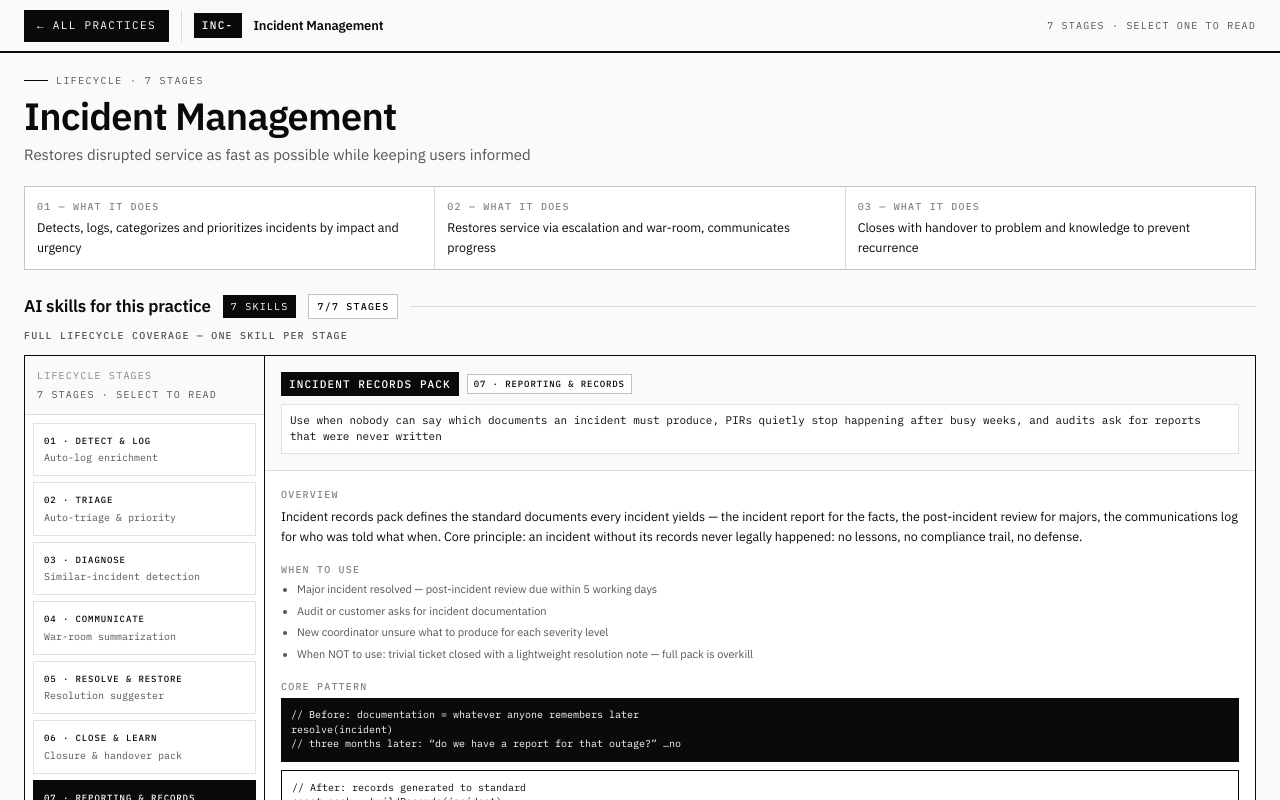
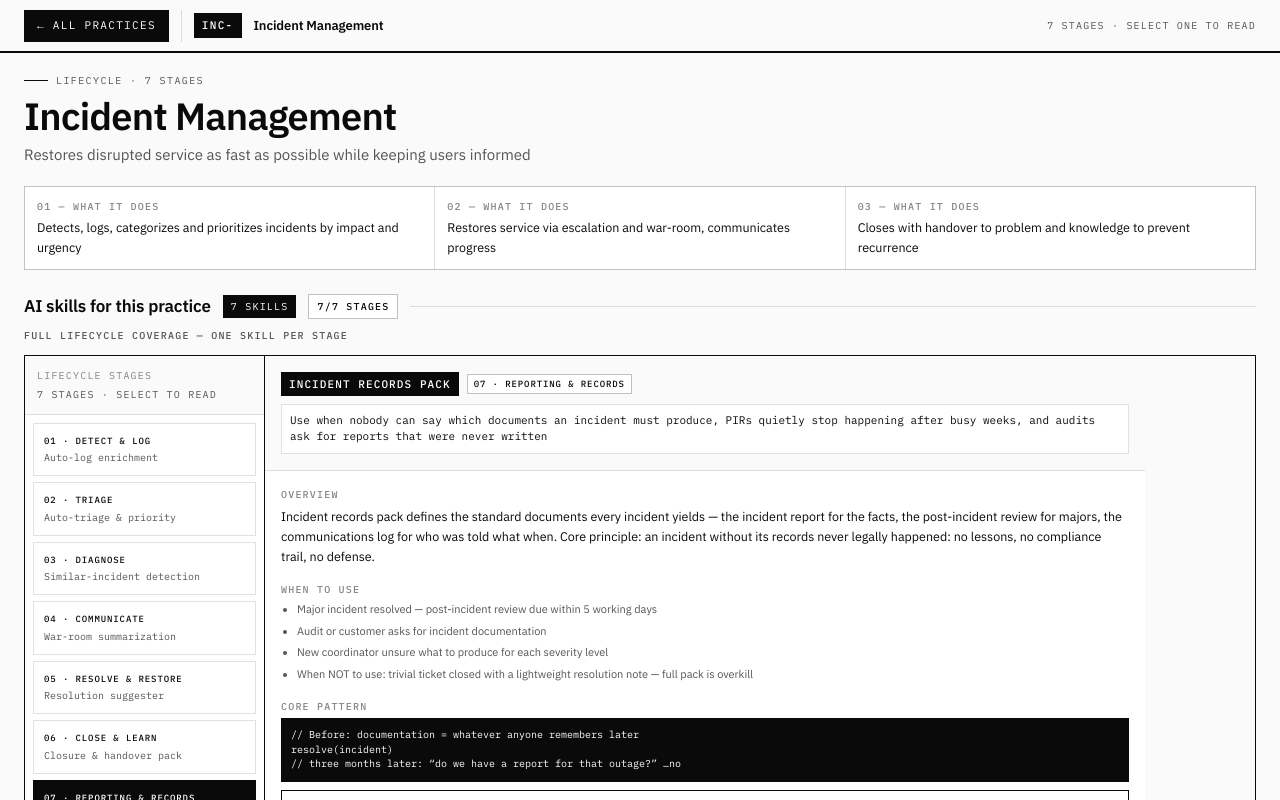
Before and after one commit to ghifarizuhir/terra-landing, a React (Vite) app: page / in a window 1280 px wide. Both pictures are taken after a click on the button 177 px from the left and 466 px from the top of the page. Shown: the top 800 px of the page. Built offline with nearby package versions, Linux system fonts and the light colour scheme; the HTML template or start-up script is replaced by a standard one.

Commit message:
layout: cap reader column at 880px for comfortable line length, rail+shell stay full width

```diff
--- a/src/components/JourneyLoop.tsx
+++ b/src/components/JourneyLoop.tsx
@@ -187,7 +187,7 @@ export default function JourneyLoop() {
                           animate={{ opacity: 1, x: 0 }}
                           exit={{ opacity: 0, x: shouldReduceMotion ? 0 : -6 }}
                           transition={shouldReduceMotion ? { duration: 0 } : { duration: 0.22, ease: [0.16, 1, 0.3, 1] as const }}
-                          className="bg-white"
+                          className="bg-white max-w-[880px]"
                         >
                           <div className="p-4 border-b border-[oklch(0.145_0_0/12%)] bg-[oklch(0.985_0_0)]">
                             <div className="flex items-center gap-2 flex-wrap">
```
